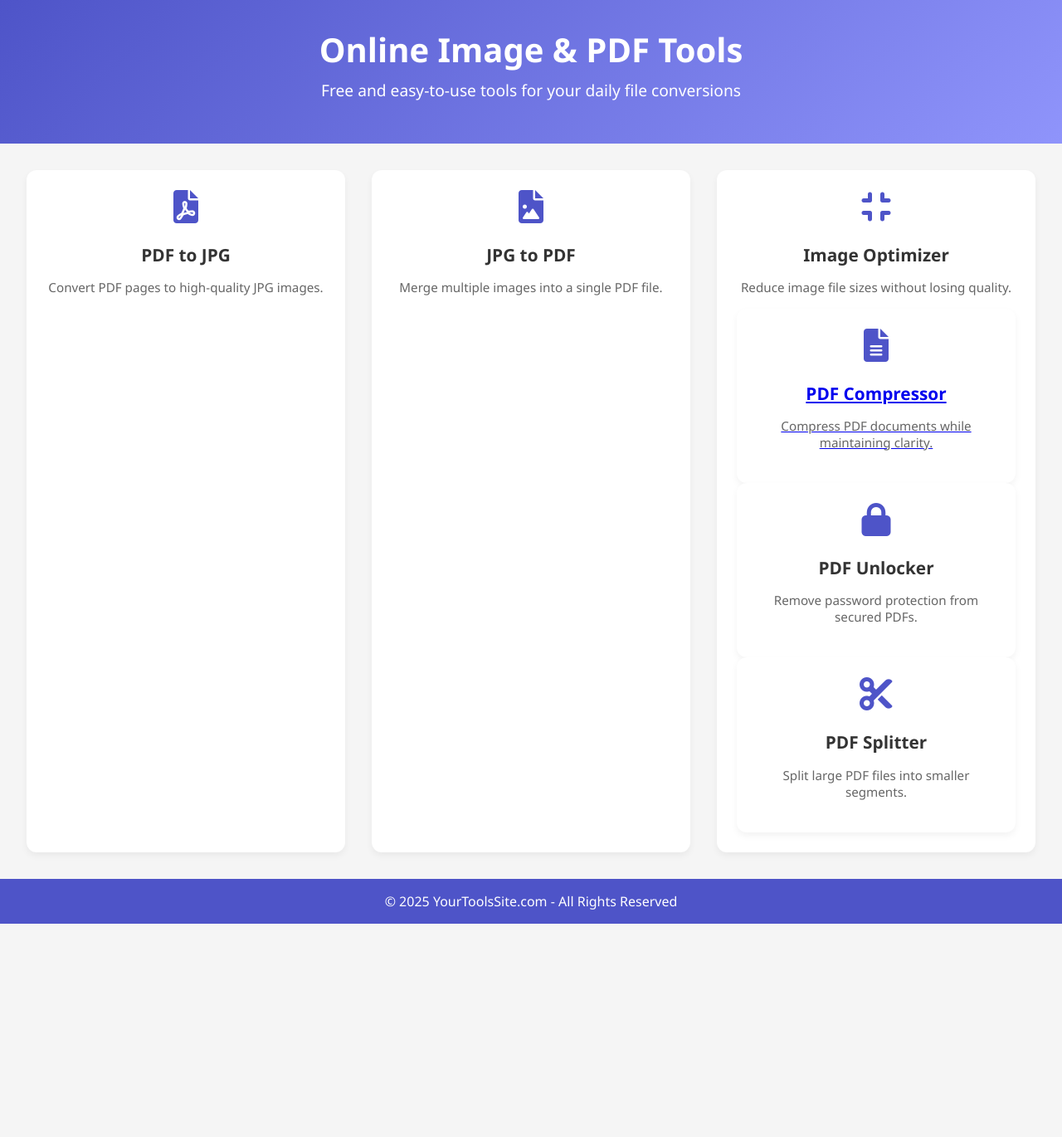
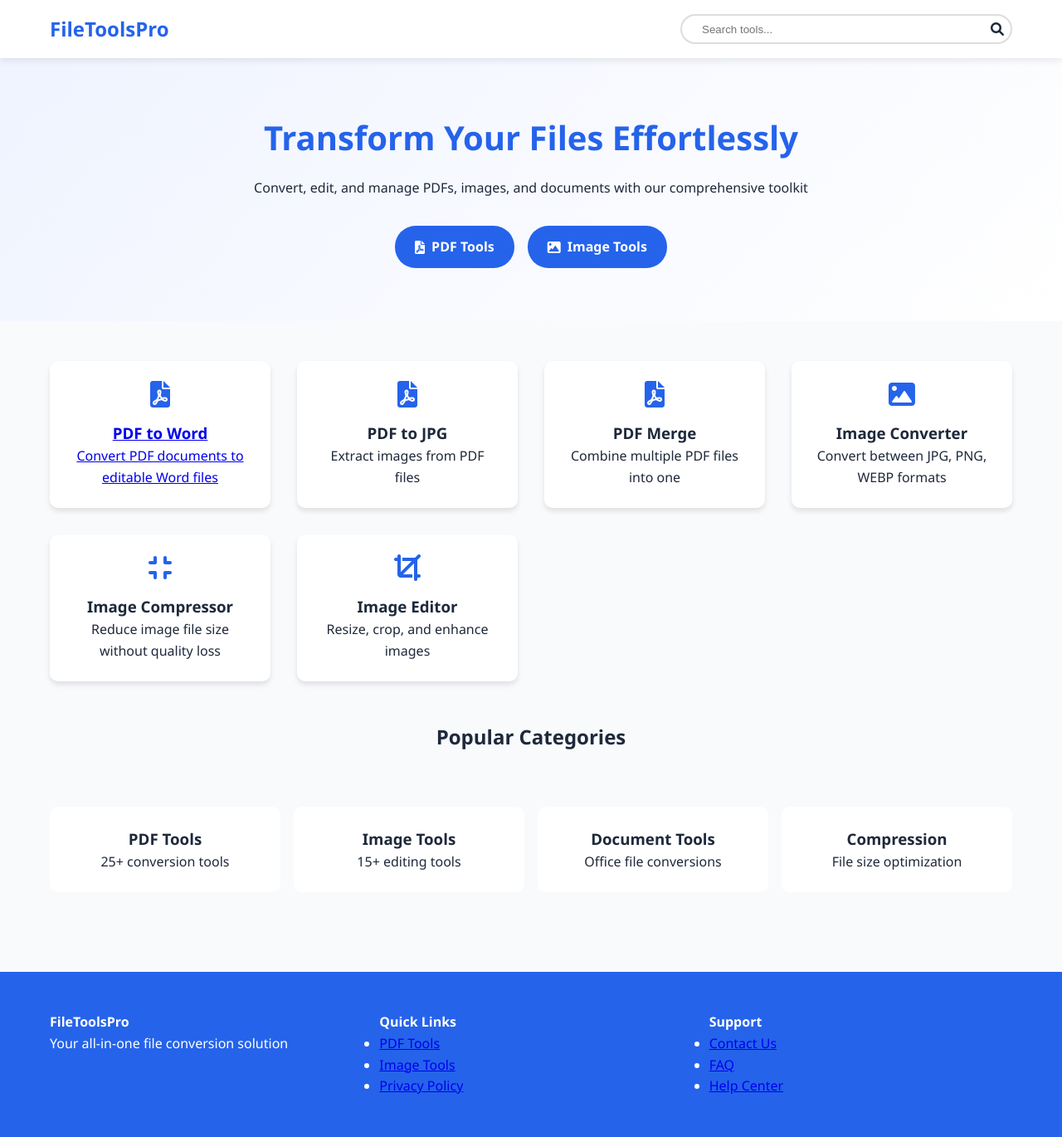
Before and after one commit to Harshkalsan/PDF-to-JPG-pages, a plain HTML site: page index.html in a window 1280 px wide. Shown: the whole page at 83% size. Before the commit the page ends 1113 px from the top, so only its background shows below. Drawn offline with Linux system fonts and the light colour scheme.

Commit message:
Update index.html

```diff
--- a/index.html
+++ b/index.html
@@ -1,138 +1,318 @@
 <!DOCTYPE html>
 <html lang="en">
-
 <head>
     <meta charset="UTF-8">
     <meta name="viewport" content="width=device-width, initial-scale=1.0">
-    <meta name="description" content="A collection of free online tools for image and PDF conversion, optimization, and more.">
-    <meta name="keywords" content="PDF tools, image tools, PDF to JPG, JPG to PDF, image optimizer, converter">
-    <meta name="author" content="YourName">
-    <title>Online Tools - Image & PDF Converters</title>
-    <link rel="stylesheet" href="https://cdnjs.cloudflare.com/ajax/libs/font-awesome/6.0.0-beta3/css/all.min.css">
+    <meta name="description" content="All-in-one file conversion and PDF tools. Convert images, PDFs, documents and more with our free online tools">
+    <title>FileToolsPro - Online File Conversion & PDF Tools</title>
+    <link rel="stylesheet" href="https://cdnjs.cloudflare.com/ajax/libs/font-awesome/6.0.0/css/all.min.css">
     <style>
-        body {
-            margin: 0;
-            font-family: 'Segoe UI', Tahoma, Geneva, Verdana, sans-serif;
-            background-color: #f5f5f5;
-            color: #333;
+        :root {
+            --primary-color: #2563eb;
+            --secondary-color: #1d4ed8;
+            --background: #f8fafc;
+            --text-color: #1e293b;
         }
 
-        header {
-            background: linear-gradient(135deg, #4e54c8, #8f94fb);
-            padding: 2rem;
+        * {
+            box-sizing: border-box;
+            margin: 0;
+            padding: 0;
+        }
+
+        body {
+            font-family: 'Segoe UI', Tahoma, Geneva, Verdana, sans-serif;
+            line-height: 1.6;
+            background-color: var(--background);
+            color: var(--text-color);
+        }
+
+        .container {
+            max-width: 1200px;
+            margin: 0 auto;
+            padding: 0 20px;
+        }
+
+        /* Header Styles */
+        .header {
+            background: white;
+            box-shadow: 0 2px 10px rgba(0,0,0,0.1);
+            padding: 1rem 0;
+            position: sticky;
+            top: 0;
+            z-index: 100;
+        }
+
+        .nav {
+            display: flex;
+            justify-content: space-between;
+            align-items: center;
+        }
+
+        .logo {
+            font-size: 1.5rem;
+            font-weight: bold;
+            color: var(--primary-color);
+        }
+
+        .search-bar {
+            flex: 0 1 400px;
+            padding: 0.5rem;
+            border: 2px solid #ddd;
+            border-radius: 25px;
+            display: flex;
+            align-items: center;
+        }
+
+        .search-bar input {
+            border: none;
+            outline: none;
+            flex: 1;
+            padding: 0 1rem;
+        }
+
+        /* Hero Section */
+        .hero {
             text-align: center;
+            padding: 4rem 0;
+            background: linear-gradient(135deg, #f0f4ff, #ffffff);
+        }
+
+        .hero h1 {
+            font-size: 2.5rem;
+            margin-bottom: 1rem;
+            color: var(--primary-color);
+        }
+
+        .cta-buttons {
+            margin-top: 2rem;
+            display: flex;
+            gap: 1rem;
+            justify-content: center;
+        }
+
+        .btn {
+            padding: 0.8rem 1.5rem;
+            border-radius: 25px;
+            font-weight: 600;
+            transition: all 0.3s ease;
+            text-decoration: none;
+            display: inline-flex;
+            align-items: center;
+            gap: 0.5rem;
+        }
+
+        .btn-primary {
+            background: var(--primary-color);
             color: white;
         }
 
-        header h1 {
-            margin: 0;
-            font-size: 2.5rem;
+        .btn-primary:hover {
+            background: var(--secondary-color);
+            transform: translateY(-2px);
         }
 
-        header p {
-            font-size: 1.2rem;
-            margin-top: 0.5rem;
-        }
-
-        main {
-            padding: 2rem;
+        /* Tools Grid */
+        .tools-grid {
             display: grid;
             grid-template-columns: repeat(auto-fit, minmax(250px, 1fr));
             gap: 2rem;
+            padding: 3rem 0;
         }
 
         .tool-card {
             background: white;
-            border-radius: 12px;
-            box-shadow: 0 4px 8px rgba(0, 0, 0, 0.05);
+            border-radius: 10px;
+            padding: 1.5rem;
             text-align: center;
-            padding: 1.5rem;
             transition: transform 0.3s ease;
+            box-shadow: 0 4px 6px rgba(0,0,0,0.1);
         }
 
         .tool-card:hover {
             transform: translateY(-5px);
         }
 
-        .tool-card i {
-            font-size: 2.5rem;
+        .tool-icon {
+            font-size: 2rem;
+            color: var(--primary-color);
             margin-bottom: 1rem;
-            color: #4e54c8;
         }
 
-        .tool-card h3 {
-            margin: 0.5rem 0;
-            font-size: 1.3rem;
+        /* Categories Section */
+        .categories {
+            display: grid;
+            grid-template-columns: repeat(auto-fit, minmax(200px, 1fr));
+            gap: 1rem;
+            padding: 2rem 0;
         }
 
-        .tool-card p {
-            font-size: 0.95rem;
-            color: #666;
+        .category-card {
+            background: white;
+            padding: 1.5rem;
+            border-radius: 10px;
+            text-align: center;
+            transition: all 0.3s ease;
         }
 
-        footer {
-            text-align: center;
-            padding: 1rem;
-            background: #4e54c8;
+        .category-card:hover {
+            background: var(--primary-color);
             color: white;
         }
 
-        @media (max-width: 600px) {
-            header h1 {
-                font-size: 2rem;
+        /* Footer */
+        .footer {
+            background: var(--primary-color);
+            color: white;
+            padding: 3rem 0;
+            margin-top: 4rem;
         }
 
-            header p {
-                font-size: 1rem;
+        .footer-grid {
+            display: grid;
+            grid-template-columns: repeat(auto-fit, minmax(200px, 1fr));
+            gap: 2rem;
+        }
+
+        @media (max-width: 768px) {
+            .nav {
+                flex-direction: column;
+                gap: 1rem;
+            }
+
+            .search-bar {
+                width: 100%;
+            }
+
+            .tools-grid {
+                grid-template-columns: 1fr;
+            }
+
+            .cta-buttons {
+                flex-direction: column;
             }
         }
     </style>
 </head>
-
 <body>
-    <header>
-        <h1>Online Image & PDF Tools</h1>
-        <p>Free and easy-to-use tools for your daily file conversions</p>
+    <header class="header">
+        <nav class="nav container">
+            <div class="logo">FileToolsPro</div>
+            <div class="search-bar">
+                <input type="text" placeholder="Search tools...">
+                <i class="fas fa-search"></i>
+            </div>
+        </nav>
     </header>
 
     <main>
+        <section class="hero">
+            <div class="container">
+                <h1>Transform Your Files Effortlessly</h1>
+                <p>Convert, edit, and manage PDFs, images, and documents with our comprehensive toolkit</p>
+                <div class="cta-buttons">
+                    <a href="#" class="btn btn-primary">
+                        <i class="fas fa-file-pdf"></i>
+                        PDF Tools
+                    </a>
+                    <a href="#" class="btn btn-primary">
+                        <i class="fas fa-image"></i>
+                        Image Tools
+                    </a>
+                </div>
+            </div>
+        </section>
+
+        <section class="container">
+            <div class="tools-grid">
+                <!-- PDF Tools -->
               <div class="tool-card">
-            <i class="fas fa-file-pdf"></i>
-            <h3>PDF to JPG</h3>
-            <p>Convert PDF pages to high-quality JPG images.</p>
+    <a href="/tool/PDF to JPG.html" class="tool-link">
+        <i class="fas fa-file-pdf tool-icon"></i>
+        <h3>PDF to Word</h3>
+        <p>Convert PDF documents to editable Word files</p>
+    </a>
                 </div>
                 <div class="tool-card">
-            <i class="fas fa-file-image"></i>
-            <h3>JPG to PDF</h3>
-            <p>Merge multiple images into a single PDF file.</p>
+                    <i class="fas fa-file-pdf tool-icon"></i>
+                    <h3>PDF to JPG</h3>
+                    <p>Extract images from PDF files</p>
                 </div>
                 <div class="tool-card">
-            <i class="fas fa-compress"></i>
-            <h3>Image Optimizer</h3>
-            <p>Reduce image file sizes without losing quality.</p>
-        <div class="tool-card">
-    <a href="/Tool/PDF to JPG.html">
-        <i class="fas fa-file-alt"></i>
-        <h3>PDF Compressor</h3>
-        <p>Compress PDF documents while maintaining clarity.</p>
-    </a>
+                    <i class="fas fa-file-pdf tool-icon"></i>
+                    <h3>PDF Merge</h3>
+                    <p>Combine multiple PDF files into one</p>
                 </div>
 
+                <!-- Image Tools -->
                 <div class="tool-card">
-            <i class="fas fa-lock"></i>
-            <h3>PDF Unlocker</h3>
-            <p>Remove password protection from secured PDFs.</p>
+                    <i class="fas fa-image tool-icon"></i>
+                    <h3>Image Converter</h3>
+                    <p>Convert between JPG, PNG, WEBP formats</p>
                 </div>
                 <div class="tool-card">
-            <i class="fas fa-scissors"></i>
-            <h3>PDF Splitter</h3>
-            <p>Split large PDF files into smaller segments.</p>
+                    <i class="fas fa-compress tool-icon"></i>
+                    <h3>Image Compressor</h3>
+                    <p>Reduce image file size without quality loss</p>
                 </div>
+                <div class="tool-card">
+                    <i class="fas fa-crop tool-icon"></i>
+                    <h3>Image Editor</h3>
+                    <p>Resize, crop, and enhance images</p>
+                </div>
+            </div>
+        </section>
+
+        <section class="container">
+            <h2 style="text-align: center; margin-bottom: 2rem;">Popular Categories</h2>
+            <div class="categories">
+                <div class="category-card">
+                    <h3>PDF Tools</h3>
+                    <p>25+ conversion tools</p>
+                </div>
+                <div class="category-card">
+                    <h3>Image Tools</h3>
+                    <p>15+ editing tools</p>
+                </div>
+                <div class="category-card">
+                    <h3>Document Tools</h3>
+                    <p>Office file conversions</p>
+                </div>
+                <div class="category-card">
+                    <h3>Compression</h3>
+                    <p>File size optimization</p>
+                </div>
+            </div>
+        </section>
     </main>
 
-    <footer>
-        &copy; 2025 YourToolsSite.com - All Rights Reserved
+    <footer class="footer">
+        <div class="container footer-grid">
+            <div>
+                <h4>FileToolsPro</h4>
+                <p>Your all-in-one file conversion solution</p>
+            </div>
+            <div>
+                <h4>Quick Links</h4>
+                <ul>
+                    <li><a href="#">PDF Tools</a></li>
+                    <li><a href="#">Image Tools</a></li>
+                    <li><a href="#">Privacy Policy</a></li>
+                </ul>
+            </div>
+            <div>
+                <h4>Support</h4>
+                <ul>
+                    <li><a href="#">Contact Us</a></li>
+                    <li><a href="#">FAQ</a></li>
+                    <li><a href="#">Help Center</a></li>
+                </ul>
+            </div>
+        </div>
     </footer>
+
+    <!-- AdSense Integration -->
+    <script async src="https://pagead2.googlesyndication.com/pagead/js/adsbygoogle.js?client=ca-pub-XXXXXXXXXXXXXXXX"
+    crossorigin="anonymous"></script>
 </body>
-
 </html>
```
Lines whose indentation alone changed are shown as unchanged.
